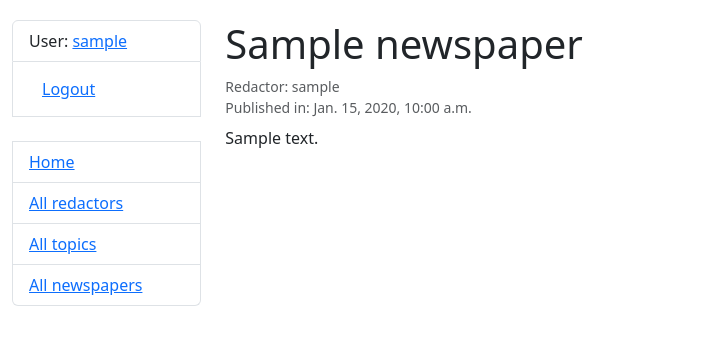
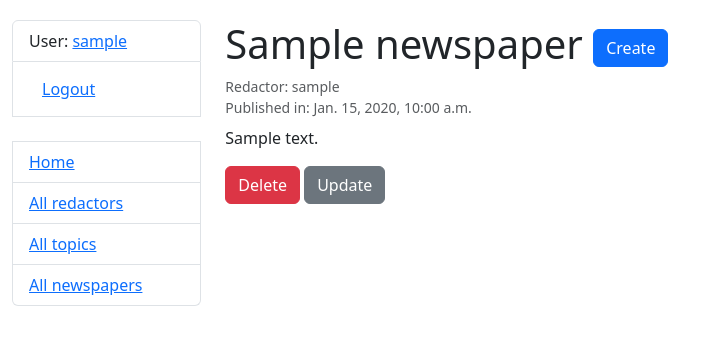
Before and after one commit to Iryna802498/news-agency, a Django app: page /newspapers/1/ in a window 1280 px wide. Shown: the top 345 px of the page, without its empty margins (0-719 px from the left). Run offline with Django 5.2, Linux system fonts and the light colour scheme; a user stored in the database is signed in; tables that the repository leaves empty hold one stand-in row (values such as "Sample post").

Commit message:
Update newspaper_detail template

```diff
--- a/templates/agency/newspaper_detail.html
+++ b/templates/agency/newspaper_detail.html
@@ -1,6 +1,9 @@
 {% extends "base.html" %}
 {% block content %}
-  <h1>{{ newspaper.title }}</h1>
+  <h1>
+    {{ newspaper.title }}
+    <a href="#" class="link-to-page btn btn-primary">Create</a>
+  </h1>
   <p class="text-muted small mb-2">
     {% with publishers_list=newspaper.publishers.all %}
       {% if publishers_list|length == 1 %}
@@ -16,4 +19,11 @@
     Published in: {{ newspaper.published_date|date:'M. d, Y, g:i a' }}
   </p>
   <p>{{ newspaper.content }}</p>
+  <a href="#" class="link-to-page btn btn-danger link-to-page">
+      Delete
+    </a>
+
+    <a href="#" class="link-to-page btn btn-secondary link-to-page">
+      Update
+    </a>
 {% endblock %}
```
